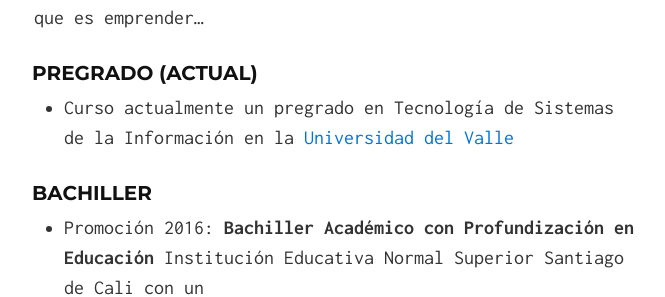
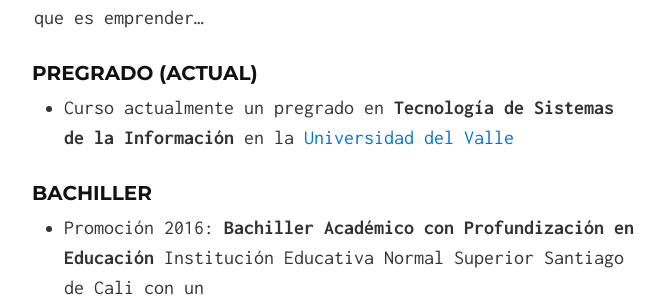
Before and after one commit to MaurooRen/maurooren.github.io, a Jekyll site: the page built from index.md, in a window 1280 px wide and 900 px high, scrolled down 7564 px. Shown: the part 163-460 px from the top of the window, without its empty margins (306-971 px from the left). Built offline with Jekyll 4.4.1, drawn with Linux system fonts in a browser that asks for light colours; nearby versions of some CDN libraries.

Commit message:
update - font bold

```diff
--- a/index.md
+++ b/index.md
@@ -230,7 +230,7 @@ En solo unos cuantos renglones... para mí el verdadero aprendizaje ha sido de f
 
 ### Pregrado (Actual)
 
-* Curso actualmente un pregrado en Tecnología de Sistemas de la Información en la [Universidad del Valle](http://tecnosistemas.univalle.edu.co/)
+* Curso actualmente un pregrado en **Tecnología de Sistemas de la Información** en la [Universidad del Valle](http://tecnosistemas.univalle.edu.co/)
 
 ### Bachiller
 
```
